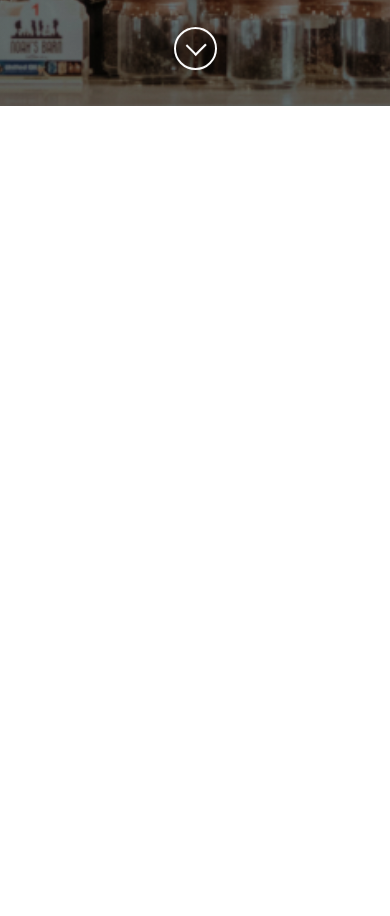
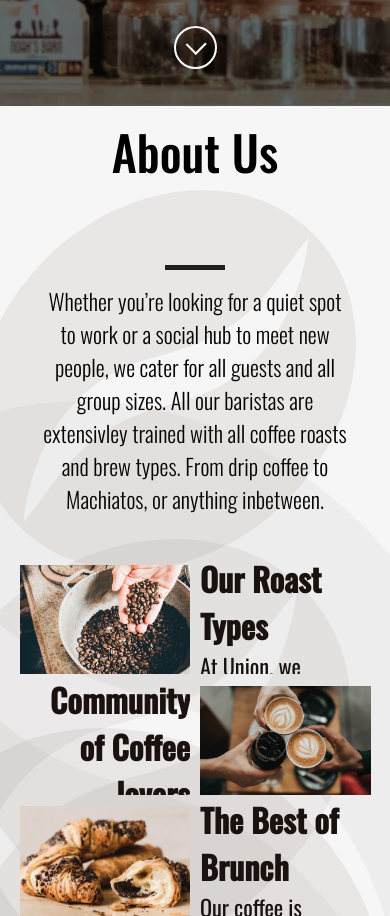
Before and after one commit to SeanStanfield/Union-Coffee, a plain HTML site: page index.html in a window 390 px wide. Shown: the part 738-1654 px from the top of the page. Before the commit the page ends 844 px from the top, so only its background shows below. Drawn offline with nearby package versions, Linux system fonts and the light colour scheme.

Commit message:
unresponsive about page

```diff
--- a/css/home.css
+++ b/css/home.css
@@ -4,8 +4,12 @@
   box-sizing: border-box;
 }
 
-body {
-  width: 100vw;
+html {
+  width: 100% !important;
+}
+
+.landing {
+  width: 100%;
   height: 100vh;
   background: url(/assets/heroBackground.jpg),
     linear-gradient(
@@ -17,6 +21,11 @@ body {
   background-repeat: no-repeat;
   background-position: center center;
   background-size: cover;
+  font-family: Oswald, sans-serif;
+}
+
+:root {
+  font-family: Oswald, sans-serif;
 }
 
 nav {
@@ -109,3 +118,134 @@ nav .nav-links {
     transform: translateY(0px);
   }
 }
+
+.about {
+  width: 100%;
+  height: auto;
+  background-color: #f6f6f6;
+  position: relative;
+  overflow: hidden;
+}
+
+.about-header {
+  width: 90%;
+  height: 10vh;
+  margin: auto;
+}
+
+.page-header {
+  font-family: Oswald, sans-serif;
+  font-weight: 500;
+  font-size: 48px;
+  text-align: center;
+  margin-top: 0.6rem;
+}
+
+.black-line {
+  display: inline-block;
+  width: 60px;
+  height: 5px;
+  position: relative;
+  background-color: rgb(32, 32, 32);
+  margin: auto;
+  margin-bottom: 8px;
+}
+
+.about-intro {
+  width: 80%;
+  max-width: 800px;
+  margin: auto;
+  text-align: center;
+  font-size: 1.4rem;
+  font-weight: lighter;
+  margin-top: 6vh;
+  margin-bottom: 50px;
+}
+
+.about-grid-container {
+  margin: auto;
+  display: grid;
+  width: 85vw;
+  min-width: 300px;
+  max-width: 1300px;
+  height: 130vh;
+  grid-template-columns: repeat(2, 1fr);
+  grid-template-rows: repeat(3, 1fr);
+  grid-gap: 3vw 2.5vw;
+}
+
+@media all and (max-width: 800px) {
+  .about-grid-container {
+    margin: auto;
+    width: 90vw;
+    height: 90vw;
+  }
+}
+
+.grid-item {
+  /* border: solid; */
+  height: auto;
+  width: auto;
+  overflow: hidden;
+  z-index: 2;
+  position: relative;
+}
+
+.grid-item img {
+  padding: 0;
+  margin: 0;
+  height: 100%;
+  width: 100%;
+  object-fit: cover;
+  position: absolute;
+  top: 0;
+  left: 0;
+}
+
+.grid-item .grid-subtitle {
+  font-size: 2rem;
+  color: #1a120f;
+  margin-top: -10px;
+}
+
+.text-2,
+.text-2 > * {
+  text-align: right;
+  float: right;
+}
+
+.grid-item .grid-paragraph {
+  font-size: 1.4rem;
+  width: 70%;
+  line-height: 1.5;
+  color: #181210;
+}
+
+.bean-big {
+  position: absolute;
+  right: 0vw;
+  top: 35vh;
+  z-index: 1;
+}
+
+.bean-2 {
+  position: absolute;
+  opacity: 0.07;
+  left: 0vw;
+  top: 10vh;
+}
+.bean-3 {
+  position: absolute;
+  opacity: 0.07;
+  left: 0vw;
+  top: 80vh;
+  transform: scale(1.3);
+}
+
+.bean-4 {
+  position: absolute;
+  opacity: 0.06;
+  right: 10vw;
+  bottom: -5vh;
+  z-index: 1;
+}
--- a/index.html
+++ b/index.html
@@ -13,6 +13,7 @@
     <title>Union coffee</title>
   </head>
   <body>
+    <div class="landing">
       <nav>
         <div class="logo-container">
           <img class="logo" src="/assets/MugLogo.svg" alt="Union coffee logo" />
@@ -44,5 +45,62 @@
           <img src="/assets/scrollDown.svg" alt="scroll down arrow" />
         </div>
       </main>
+    </div>
+
+    <section class="about">
+      <img
+        class="bean-big"
+        src="/assets/bigBean.svg"
+        alt="coffee bean watermark"
+      />
+      <img class="bean-2" src="/assets/bean2.svg" alt="coffee bean watermark" />
+      <img class="bean-3" src="/assets/bean3.svg" alt="coffee bean watermark" />
+      <img class="bean-4" src="/assets/bean4.svg" alt="coffee bean watermark" />
+      <div class="about-header"><h2 class="page-header">About Us</h2></div>
+
+      <article class="about-intro">
+        <span class="black-line"></span>
+        <p>
+          Whether you’re looking for a quiet spot to work or a social hub to
+          meet new people, we cater for all guests and all group sizes. All our
+          baristas are extensivley trained with all coffee roasts and brew
+          types. From drip coffee to Machiatos, or anything inbetween.
+        </p>
+      </article>
+
+      <div class="about-grid-container">
+        <div class="grid-item img-1">
+          <img src="/assets/coffeeBeans.jpg" alt="coffee beans" />
+        </div>
+        <div class="grid-item text-1">
+          <h5 class="grid-subtitle">Our Roast Types</h5>
+          <p class="grid-paragraph">
+            At Union, we offer a range of roast types from light roasts with
+            sweeter milder notes, to our signature dark roasts, with earthy rich
+            tones.
+          </p>
+        </div>
+        <div class="grid-item text-2">
+          <h5 class="grid-subtitle">Community of Coffee lovers</h5>
+          <p class="grid-paragraph">
+            Join a growing community of fellow coffee lovers using our specialy
+            designed community spaces to unwind after a long day and socialize.
+          </p>
+        </div>
+        <div class="grid-item img-2">
+          <img src="/assets/coffeeCheers.jpg" alt="coffee cheers" />
+        </div>
+        <div class="grid-item img-3">
+          <img src="/assets/croissants.jpg" alt="pile of croissants" />
+        </div>
+        <div class="grid-item text-3">
+          <h5 class="grid-subtitle">The Best of Brunch</h5>
+          <p class="grid-paragraph">
+            Our coffee is made with only the highest quality beans shipped from
+            the foothills of Arabia, straight to our local roastery.
+          </p>
+        </div>
+      </div>
+    </section>
   </body>
 </html>
```
Also changed, not shown: assets/bean2.svg (added), assets/bean3.svg (added), assets/bean4.svg (added), assets/bigBean.svg (added), assets/coffeeBeans.jpg (added), assets/coffeeCheers.jpg (added), assets/croissants.jpg (added). Lines whose indentation alone changed are shown as unchanged.
